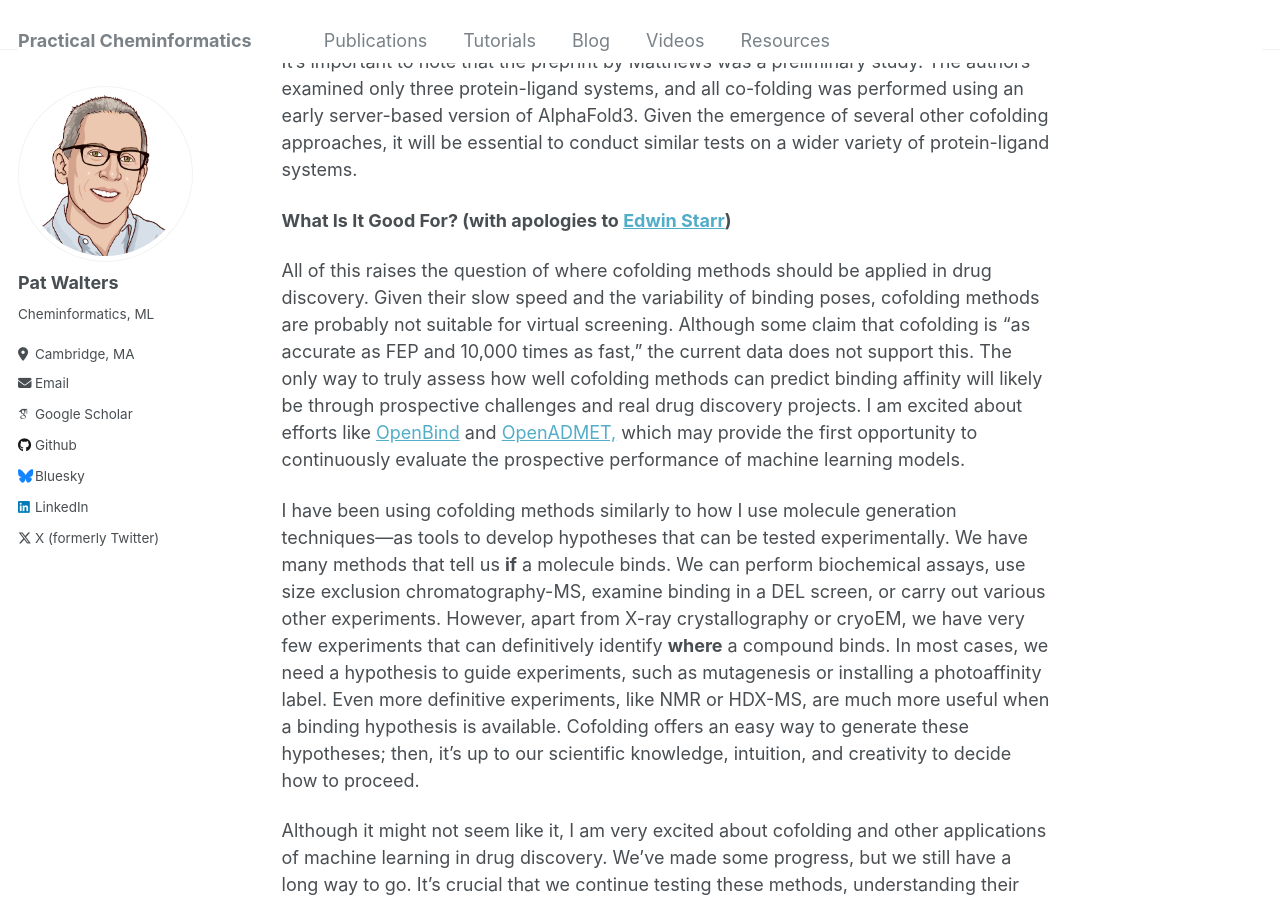
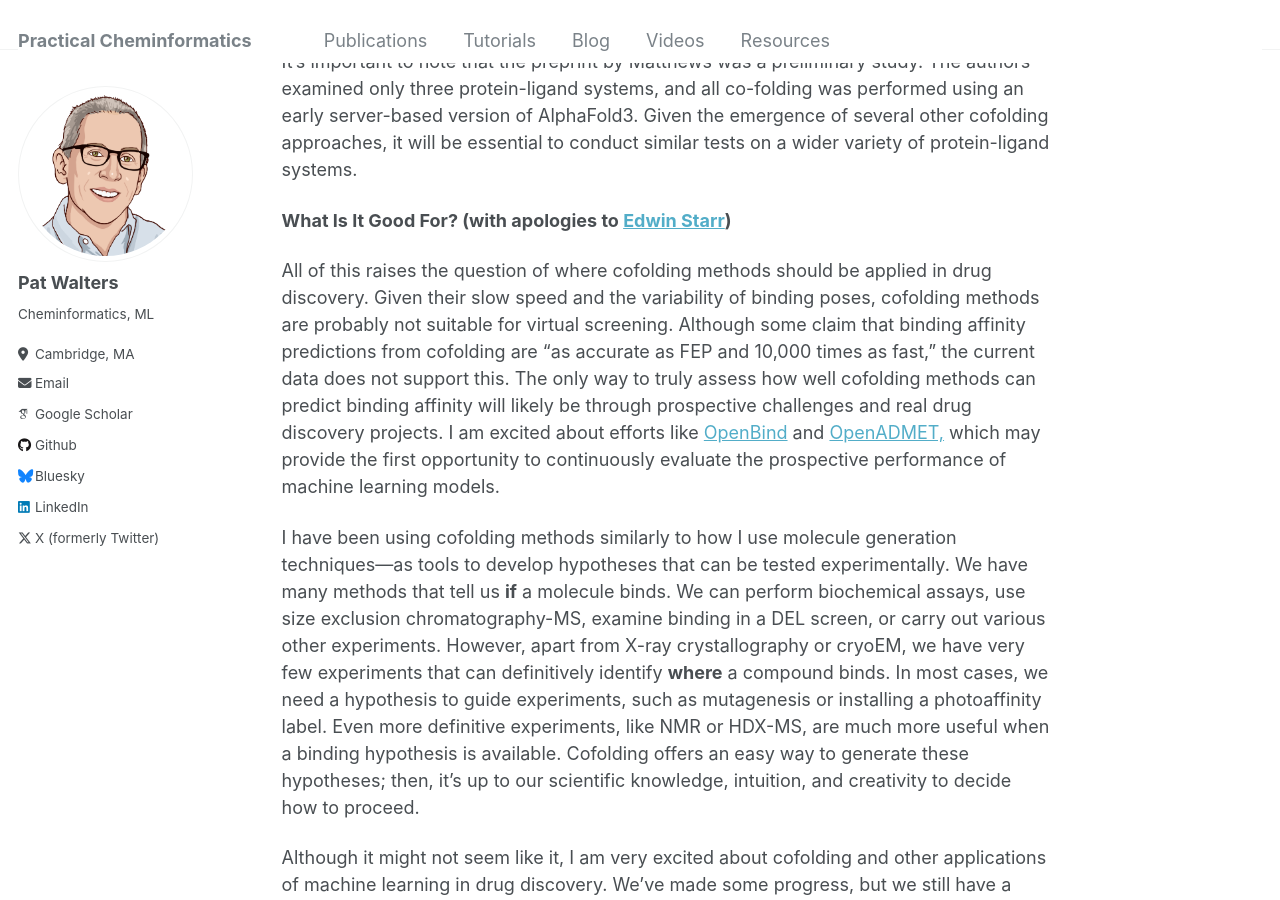
Before and after one commit to PatWalters/patwalters.github.io, a Jekyll site: the page built from _posts/2025-07-21-Three-Papers-Demonstrating-That-Cofolding-Still-Has-a-Ways-to-Go.md, in a window 1280 px wide and 900 px high, scrolled down 6698 px. Built offline with Jekyll 4.4.1, drawn with Linux system fonts in a browser that asks for light colours; some web fonts are replaced; comment, search, counter and statistics services are not loaded.

Commit message:
updates to 2025-07-21-Three-Papers-Demonstrating-That-Cofolding-Still-Has-a-Ways-to-Go.md

```diff
--- a/_posts/2025-07-21-Three-Papers-Demonstrating-That-Cofolding-Still-Has-a-Ways-to-Go.md
+++ b/_posts/2025-07-21-Three-Papers-Demonstrating-That-Cofolding-Still-Has-a-Ways-to-Go.md
@@ -68,7 +68,7 @@ It’s important to note that the preprint by Matthews was a preliminary study.
 
 **What Is It Good For? (with apologies to [Edwin Starr](https://www.youtube.com/watch?v=01-2pNCZiNk))**
 
-All of this raises the question of where cofolding methods should be applied in drug discovery. Given their slow speed and the variability of binding poses, cofolding methods are probably not suitable for virtual screening. Although some claim that cofolding is “as accurate as FEP and 10,000 times as fast,” the current data does not support this. The only way to truly assess how well cofolding methods can predict binding affinity will likely be through prospective challenges and real drug discovery projects. I am excited about efforts like [OpenBind](https://openbind.uk/) and [OpenADMET,](https://openadmet.org/) which may provide the first opportunity to continuously evaluate the prospective performance of machine learning models.
+All of this raises the question of where cofolding methods should be applied in drug discovery. Given their slow speed and the variability of binding poses, cofolding methods are probably not suitable for virtual screening. Although some claim that binding affinity predictions from cofolding are “as accurate as FEP and 10,000 times as fast,” the current data does not support this. The only way to truly assess how well cofolding methods can predict binding affinity will likely be through prospective challenges and real drug discovery projects. I am excited about efforts like [OpenBind](https://openbind.uk/) and [OpenADMET,](https://openadmet.org/) which may provide the first opportunity to continuously evaluate the prospective performance of machine learning models.
 
  I have been using cofolding methods similarly to how I use molecule generation techniques—as tools to develop hypotheses that can be tested experimentally. We have many methods that tell us **if** a molecule binds. We can perform biochemical assays, use size exclusion chromatography-MS, examine binding in a DEL screen, or carry out various other experiments. However, apart from X-ray crystallography or cryoEM, we have very few experiments that can definitively identify **where** a compound binds. In most cases, we need a hypothesis to guide experiments, such as mutagenesis or installing a photoaffinity label. Even more definitive experiments, like NMR or HDX-MS, are much more useful when a binding hypothesis is available. Cofolding offers an easy way to generate these hypotheses; then, it’s up to our scientific knowledge, intuition, and creativity to decide how to proceed.
 
```
